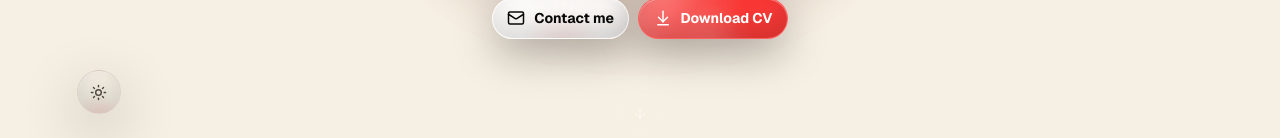
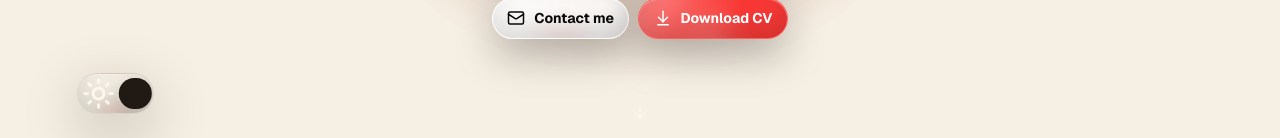
Before and after one commit to silviocardosodev/portfolio, a Next.js app: page / in a window 1280 px wide. Shown: the part 662-800 px from the top of the page. Built offline with nearby package versions, Linux system fonts and the light colour scheme.

Commit message:
Improving the light dark toggle button

```diff
--- a/src/app/page.tsx
+++ b/src/app/page.tsx
@@ -22,18 +22,18 @@
 
 export default function Home() {
   const [locale, setLocale] = useState<Locale>("en");
-  const [theme, setTheme] = useState<Theme>(() => {
-    if (typeof window === "undefined") {
-      return "dark";
-    }
+  const [theme, setTheme] = useState<Theme>("dark");
+  const copy = useMemo(() => portfolioCopy[locale], [locale]);
+  const activeHref = useActiveSection(copy.navigation);
 
+  useEffect(() => {
     const storedTheme = window.localStorage.getItem("portfolio-theme") as Theme | null;
     const prefersLight = window.matchMedia("(prefers-color-scheme: light)").matches;
 
-    return storedTheme ?? (prefersLight ? "light" : "dark");
-  });
-  const copy = useMemo(() => portfolioCopy[locale], [locale]);
-  const activeHref = useActiveSection(copy.navigation);
+    window.requestAnimationFrame(() => {
+      setTheme(storedTheme ?? (prefersLight ? "light" : "dark"));
+    });
+  }, []);
 
   useEffect(() => {
     document.documentElement.dataset.theme = theme;
--- a/src/components/ThemeToggle.tsx
+++ b/src/components/ThemeToggle.tsx
@@ -10,17 +10,18 @@
 
 export function ThemeToggle({ theme, onChange, className = "" }: ThemeToggleProps) {
   const isLight = theme === "light";
-  const Icon = isLight ? Sun : Moon;
 
   return (
     <button
-      className={`theme-toggle ${className}`.trim()}
+      className={`theme-toggle ${isLight ? "theme-toggle--light" : "theme-toggle--dark"} ${className}`.trim()}
       type="button"
       aria-label={isLight ? "Switch to dark mode" : "Switch to light mode"}
       aria-pressed={isLight}
       onClick={() => onChange(isLight ? "dark" : "light")}
     >
-      <Icon size={17} aria-hidden="true" />
+      <span className="theme-toggle__thumb" aria-hidden="true" />
+      <Sun className="theme-toggle__icon theme-toggle__icon--sun" size={16} aria-hidden="true" />
+      <Moon className="theme-toggle__icon theme-toggle__icon--moon" size={16} aria-hidden="true" />
     </button>
   );
 }
--- a/src/styles/mobile-menu.css
+++ b/src/styles/mobile-menu.css
@@ -31,7 +31,7 @@
     position: fixed;
     top: 1.25rem;
     width: 3rem;
-    z-index: 2;
+    z-index: 32;
     -webkit-backdrop-filter: blur(50px) saturate(170%) brightness(1.08);
   }
 
@@ -52,8 +52,10 @@
     position: fixed;
     top: 0;
     transform: translateX(-100%);
-    transition: opacity 180ms ease, transform 180ms ease;
-    width: 90vw;
+    transition: opacity 180ms ease, transform 180ms ease, visibility 180ms ease;
+    visibility: hidden;
+    width: min(90vw, 22rem);
+    z-index: 31;
   }
 
   .mobile-menu__controls {
@@ -66,6 +68,7 @@
     opacity: 1;
     pointer-events: auto;
     transform: translateX(0);
+    visibility: visible;
   }
 
   .mobile-menu__languages,
--- a/src/styles/theme-toggle.css
+++ b/src/styles/theme-toggle.css
@@ -14,14 +14,58 @@
   cursor: pointer;
   display: inline-flex;
   bottom: 1.5rem;
-  height: 2.75rem;
-  justify-content: center;
+  gap: 0.2rem;
+  height: 2.55rem;
+  justify-content: space-between;
   left: var(--space-page);
+  overflow: hidden;
+  padding: 0.24rem;
   position: fixed;
   transition: border-color 180ms ease, color 180ms ease, transform 180ms ease;
-  width: 2.75rem;
+  width: 4.85rem;
   z-index: 20;
   -webkit-backdrop-filter: blur(50px) saturate(170%) brightness(1.08);
+}
+
+.theme-toggle__thumb {
+  background: var(--color-glass-active-bg);
+  border-radius: 999px;
+  box-shadow: 0 8px 24px rgba(0, 0, 0, 0.22), inset 0 0 0 1px rgba(0, 0, 0, 0.08);
+  height: calc(100% - 0.48rem);
+  left: 0.24rem;
+  position: absolute;
+  top: 0.24rem;
+  transform: translateX(2.3rem);
+  transition: transform 180ms ease;
+  width: 2.07rem;
+  z-index: 0;
+}
+
+.theme-toggle--dark .theme-toggle__thumb {
+  transform: translateX(0);
+}
+
+.theme-toggle__icon {
+  align-items: center;
+  border-radius: 999px;
+  color: var(--color-glass-text);
+  display: inline-flex;
+  flex: 0 0 2.07rem;
+  height: 2.07rem;
+  justify-content: center;
+  position: relative;
+  transition: color 180ms ease, transform 180ms ease;
+  z-index: 1;
+}
+
+.theme-toggle--dark .theme-toggle__icon--moon,
+.theme-toggle--light .theme-toggle__icon--sun {
+  color: var(--color-glass-active-text);
+}
+
+.theme-toggle--dark .theme-toggle__icon--sun,
+.theme-toggle--light .theme-toggle__icon--moon {
+  opacity: 0.72;
 }
 
 .theme-toggle:hover {
@@ -30,11 +74,11 @@
 }
 
 .mobile-menu__theme {
-  height: 2.7rem;
+  height: 2.55rem;
   left: auto;
   bottom: auto;
-  position: static;
-  width: 2.7rem;
+  position: relative;
+  width: 4.85rem;
 }
 
 @media (max-width: 860px) {
```
